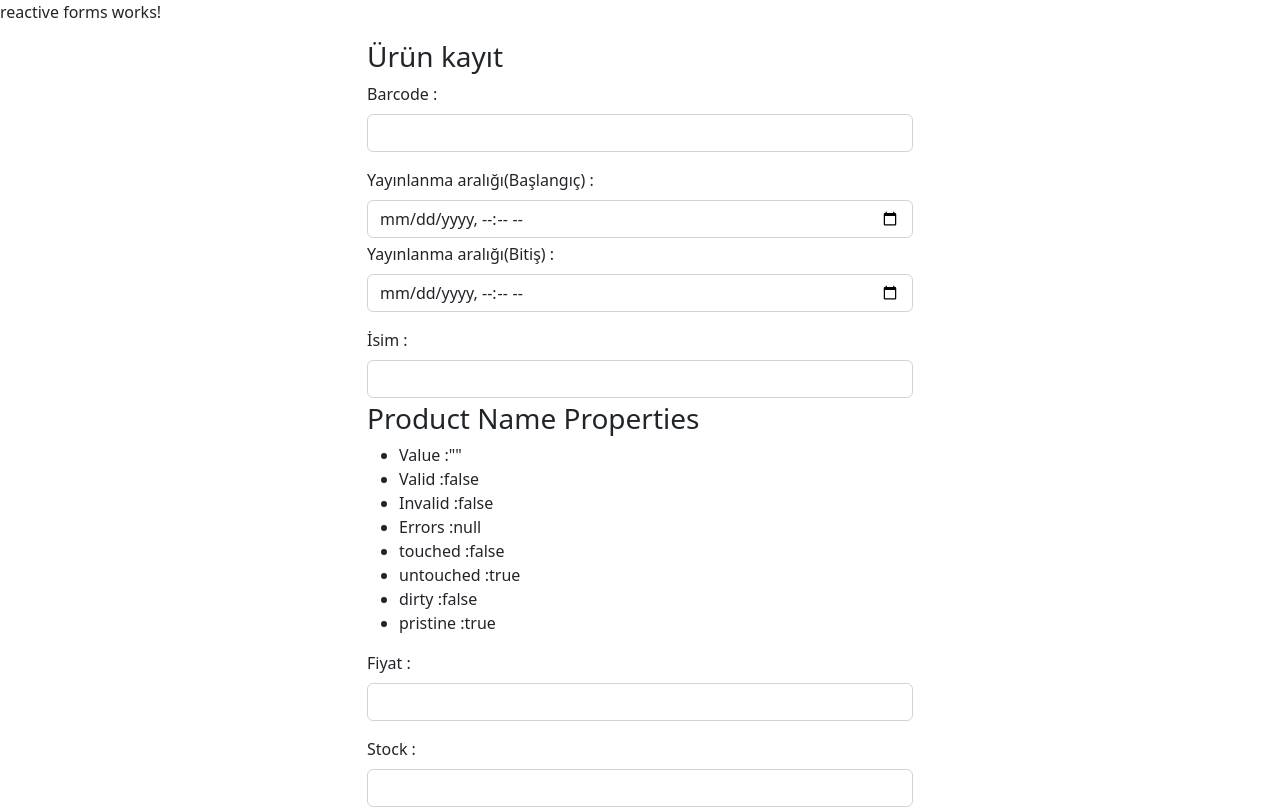
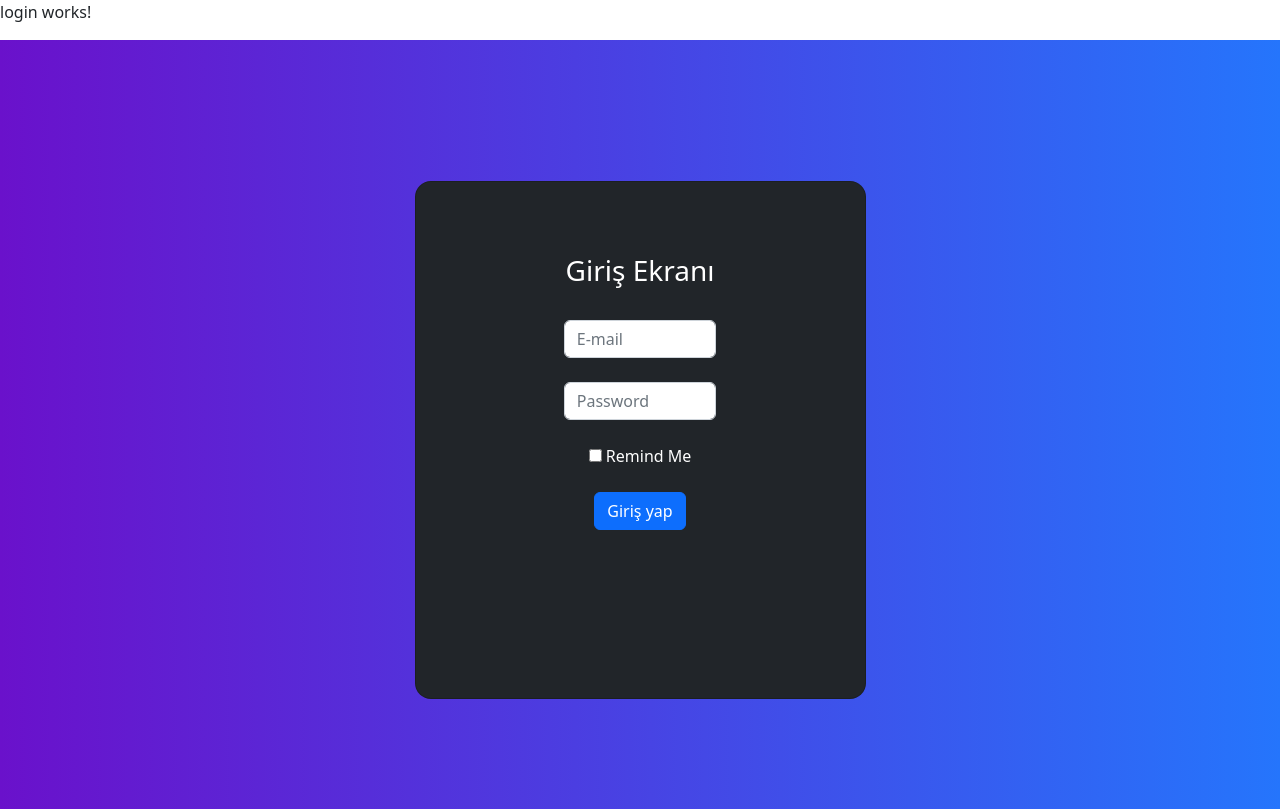
Before and after one commit to ersinelci/Siemens-Developer-Bootcamp, an Angular app in the folder Day-16/app/: page / in a window 1280 px wide. Shown: the top 809 px of the page. Built offline with nearby package versions, Linux system fonts and the light colour scheme; no server answers.

Commit message:
checkbox ve stil eklendi

```diff
--- a/Day-16/app/src/app/app.component.html
+++ b/Day-16/app/src/app/app.component.html
@@ -1,5 +1,5 @@
-<app-reactive-forms></app-reactive-forms>
-<!-- <app-login></app-login> -->
+<!-- <app-reactive-forms></app-reactive-forms> -->
+<app-login></app-login>
 <!-- <app-two-way-binding></app-two-way-binding> -->
 <!-- <app-template-driven></app-template-driven> -->
 
--- a/Day-16/app/src/app/forms/login/login.component.css
+++ b/Day-16/app/src/app/forms/login/login.component.css
@@ -0,0 +1,15 @@
+.gradient-custom {
+    /* fallback for old browsers */
+    background: #6a11cb;
+
+    /* Chrome 10-25, Safari 5.1-6 */
+    background: -webkit-linear-gradient(to right, rgba(106, 17, 203, 1), rgba(37, 117, 252, 1));
+
+    /* W3C, IE 10+/ Edge, Firefox 16+, Chrome 26+, Opera 12+, Safari 7+ */
+    background: linear-gradient(to right, rgba(106, 17, 203, 1), rgba(37, 117, 252, 1))
+    }
+
+   .btn:hover {
+    border-color: #446596;
+
+   }
--- a/Day-16/app/src/app/forms/login/login.component.html
+++ b/Day-16/app/src/app/forms/login/login.component.html
@@ -1,21 +1,39 @@
 <p>login works!</p>
 
+<section class="vh-100 gradient-custom">
+  <div class="container py-5 h-100">
+    <div class="row d-flex justify-content-center align-items-center h-100">
+      <div class="col-12 col-md-8 col-lg-6 col-xl-5">
+        <div class="card bg-dark text-white" style="border-radius: 1rem">
+          <div class="card-body p-5 text-center">
+            <div class="mb-md-5 mt-md-4 pb-5">
               <div class="container">
                 <div class="row">
                   <div class="col-md-6 offset-md-3">
                     <form [formGroup]="loginForm" (ngSubmit)="signin()">
                       <h3>Giriş Ekranı</h3>
-
+                      <br>
                       <!-- Email input -->
                       <div class="form-outline mb-4">
-          <label class="form-label">Email adresi</label>
-          <input formControlName="email" type="email" class="form-control" />
+                        <!-- <label class="form-label">Email adresi</label> -->
+                        <input
+                          formControlName="email"
+                          type="email"
+                          class="form-control"
+                          placeholder="E-mail"
+                        />
                         <div class="form-text text-danger">
                           <div *ngIf="isInvalid('email')">
-              <div *ngIf="isInvalidControl('email', 'required')">
+                            <div
+                              *ngIf="isInvalidControl('email', 'required')"
+                              style="color: white"
+                            >
                               E-mail alanı doldurulmalıdır.
                             </div>
-              <div *ngIf="isInvalidControl('email', 'emailFormat')">
+                            <div
+                              *ngIf="isInvalidControl('email', 'emailFormat')"
+                              style="color: white"
+                            >
                               E-mail doğru formatta değil.
                             </div>
                           </div>
@@ -24,49 +42,96 @@
 
                       <!-- Password input -->
                       <div class="form-outline mb-4">
-          <label class="form-label" for="form2Example2">Şifre</label>
-          <input formControlName="password" type="password" class="form-control" />
+                        <!-- <label class="form-label" for="form2Example2"
+                            >Şifre</label -->
+
+                        <input
+                          formControlName="password"
+                          type="password"
+                          class="form-control"
+                          placeholder="Password"
+                        />
                         <div class="form-text text-danger">
                           <div *ngIf="isInvalid('password')">
-                <div *ngIf="isInvalidControl('password', 'required')">
+                            <div
+                              *ngIf="isInvalidControl('password', 'required')"
+                              style="color: white"
+                            >
                               Şifre alanı doldurulmalıdır.
                             </div>
                             <div
                               *ngIf="
                                 isInvalidControl('password', 'minlength') ||
                                 isInvalidControl('password', 'maxlength') ||
-                  isInvalidControl('password','passwordFormat')
+                                isInvalidControl('password', 'passwordFormat')
                               "
+                              style="color: white"
                             >
-                Şifre formatı doğru değil. Şifre Büyük Harf,Küçük Harf ve rakam içermelidir.
+                              Şifre Büyük harf,küçük harf ve rakam içermelidir.
                             </div>
                           </div>
                         </div>
                         <div *ngIf="false">
                           <h3>Email Properties</h3>
                           <ul>
-              <li>Value :{{ loginForm.get("email")?.value | json }}</li>
+                            <li>
+                              Value :{{ loginForm.get("email")?.value | json }}
+                            </li>
                             <li>Valid :{{ loginForm.get("email")?.valid }}</li>
-              <li>Invalid :{{ loginForm.get("email")?.invalid }}</li>
-              <li>Errors :{{ loginForm.get("email")?.errors | json }}</li>
-              <li>touched :{{ loginForm.get("email")?.touched }}</li>
-              <li>untouched :{{ loginForm.get("email")?.untouched }}</li>
+                            <li>
+                              Invalid :{{ loginForm.get("email")?.invalid }}
+                            </li>
+                            <li>
+                              Errors :{{
+                                loginForm.get("email")?.errors | json
+                              }}
+                            </li>
+                            <li>
+                              touched :{{ loginForm.get("email")?.touched }}
+                            </li>
+                            <li>
+                              untouched :{{ loginForm.get("email")?.untouched }}
+                            </li>
                             <li>dirty :{{ loginForm.get("email")?.dirty }}</li>
-              <li>pristine :{{ loginForm.get("email")?.pristine }}</li>
+                            <li>
+                              pristine :{{ loginForm.get("email")?.pristine }}
+                            </li>
                           </ul>
                         </div>
                       </div>
 
-        <!-- 2 column grid layout for inline styling -->
-        <div class="row mb-4">
+                      <!-- <div class="row mb-4">
                           <div class="col d-flex justify-content-center"></div>
-        </div>
+                        </div> -->
 
                       <!-- Submit button -->
-        <button type="submit" class="btn btn-primary btn-block mb-4">
+                      <input
+                      type="checkbox"
+                      formControlName="checkbox"
+                    /> Remind Me
+
+                      <br> <br>
+
+                      <button
+                        type="submit"
+                        class="btn btn-primary btn-block mb-4"
+                      >
                         Giriş yap
                       </button>
+
+
+
+
                     </form>
                   </div>
                 </div>
               </div>
+            </div>
+          </div>
+          <!-- <div class="col-lg-6 d-flex align-items-center gradient-custom-2">
+              <div class="text-white px-3 py-4 p-md-5 mx-md-4"> -->
+        </div>
+      </div>
+    </div>
+  </div>
+</section>
--- a/Day-16/app/src/app/forms/login/login.component.ts
+++ b/Day-16/app/src/app/forms/login/login.component.ts
@@ -16,14 +16,14 @@ export class LoginComponent {
     {
       email: ['', [Validators.required,emailValidator()]],
       password: ['',[Validators.required, passwordValidator()]],
+      checkbox: false
     }
   )
   constructor(private formBuilder: FormBuilder) {}
 
   signin(){
     this.loginEntry = this.loginForm.value as Login;
-    console.log(this.loginEntry
-  )
+    console.log(this.loginEntry)
   }
 
   isInvalid(controlName: string): boolean {
@@ -51,4 +51,6 @@ export class LoginComponent {
   isInvalidControl(controlName: string, validationName: string) {
     return this.getControl(controlName).errors?.[validationName];
   }
+
+
 }
--- a/Day-16/app/src/app/models/login.ts
+++ b/Day-16/app/src/app/models/login.ts
@@ -1,4 +1,5 @@
 export interface Login {
     email:string,
     password: number | string;
+    checkbox: boolean;
 }
```
Lines whose indentation alone changed are shown as unchanged.
